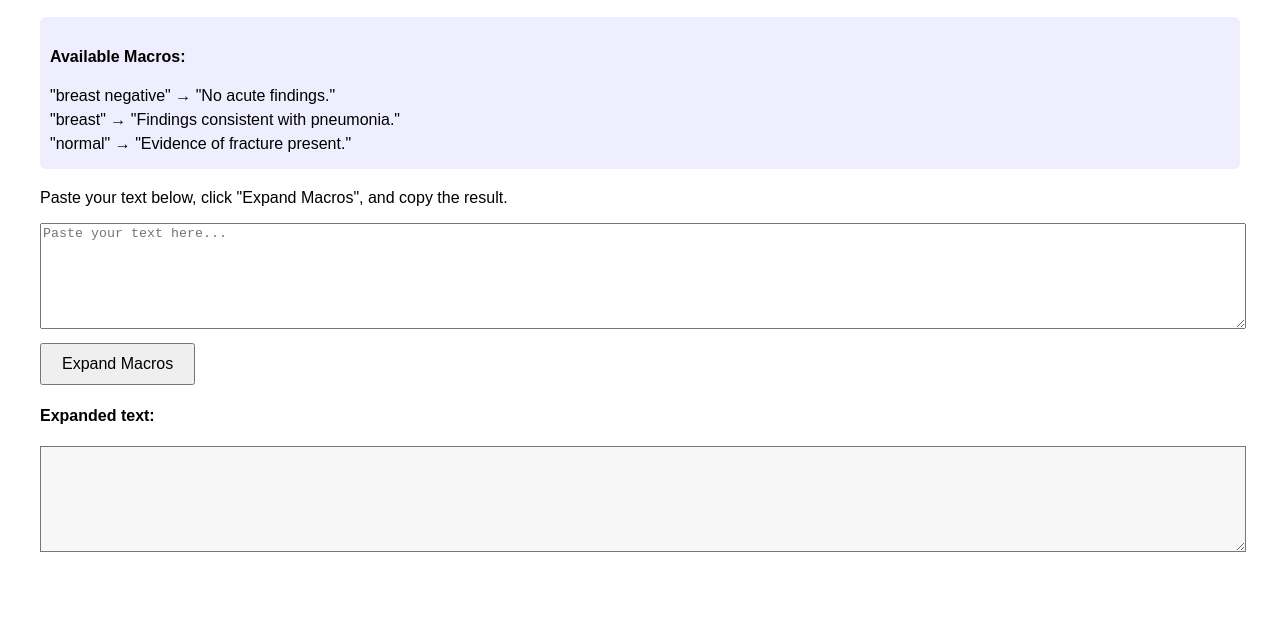
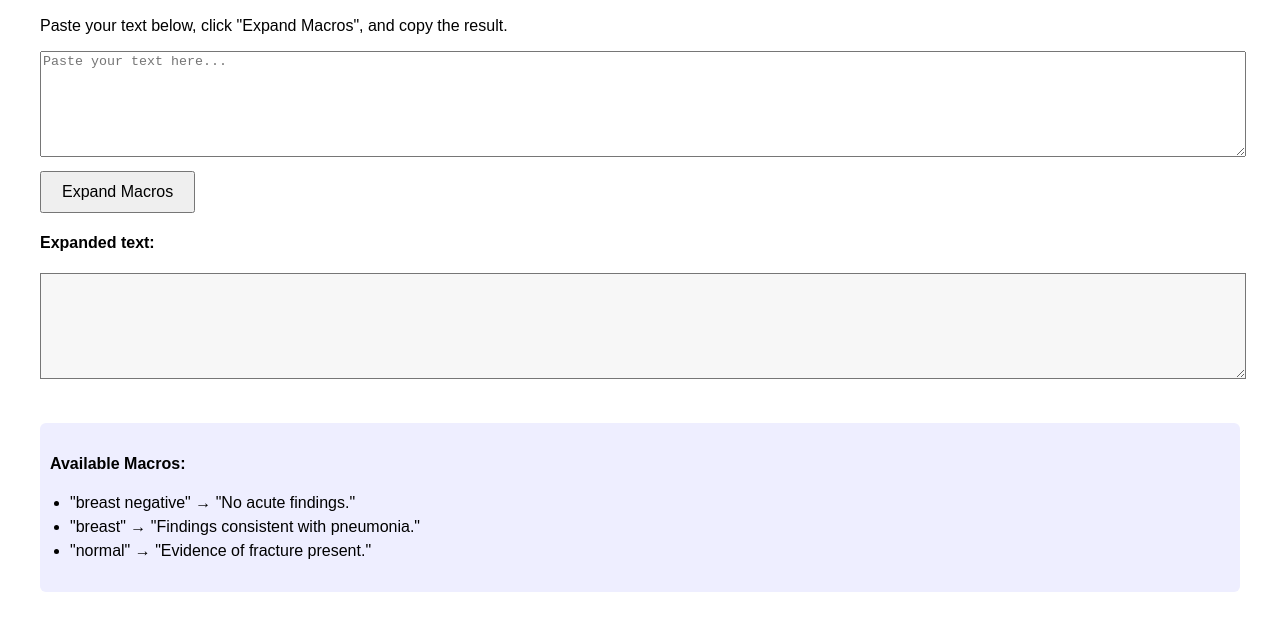
Before and after one commit to nader-alhalabi/radScript, a plain HTML site: page index.html in a window 1280 px wide. Shown: the part 71-702 px from the top of the page. Drawn offline with Linux system fonts and the light colour scheme.

Commit message:
make macros a list

```diff
--- a/index.html
+++ b/index.html
@@ -9,21 +9,23 @@
     textarea { width: 100%; min-height: 100px; margin-bottom: 10px; }
     button { padding: 10px 20px; font-size: 16px; }
     #output { min-height: 100px; background: #f7f7f7; }
-    #macros-list { background: #eef; padding: 10px; margin-bottom: 20px; border-radius: 6px; }
+    #macros-list { background: #eef; padding: 10px; margin-top: 30px; border-radius: 6px; }
+    #macros-list ul { max-height: 200px; overflow-y: auto; padding-left: 20px; }
     .macro-item { margin-bottom: 6px; }
   </style>
 </head>
 <body>
   <h2>Macro Expander Webapp</h2>
-  <div id="macros-list">
-    <h4>Available Macros:</h4>
-    <div id="macros"></div>
-  </div>
   <p>Paste your text below, click "Expand Macros", and copy the result.</p>
   <textarea id="input" placeholder="Paste your text here..."></textarea>
   <button onclick="expandMacros()">Expand Macros</button>
   <h4>Expanded text:</h4>
   <textarea id="output" readonly></textarea>
+
+  <div id="macros-list">
+    <h4>Available Macros:</h4>
+    <ul id="macros"></ul>
+  </div>
 
   <script>
     let macros = {};
@@ -45,13 +47,13 @@
     }
 
     function renderMacros() {
-      const macrosDiv = document.getElementById('macros');
-      macrosDiv.innerHTML = '';
+      const macrosUl = document.getElementById('macros');
+      macrosUl.innerHTML = '';
       for (const [key, value] of Object.entries(macros)) {
-        const item = document.createElement('div');
+        const item = document.createElement('li');
         item.className = 'macro-item';
         item.textContent = `"${key}" → "${value}"`;
-        macrosDiv.appendChild(item);
+        macrosUl.appendChild(item);
       }
     }
   </script>
```
